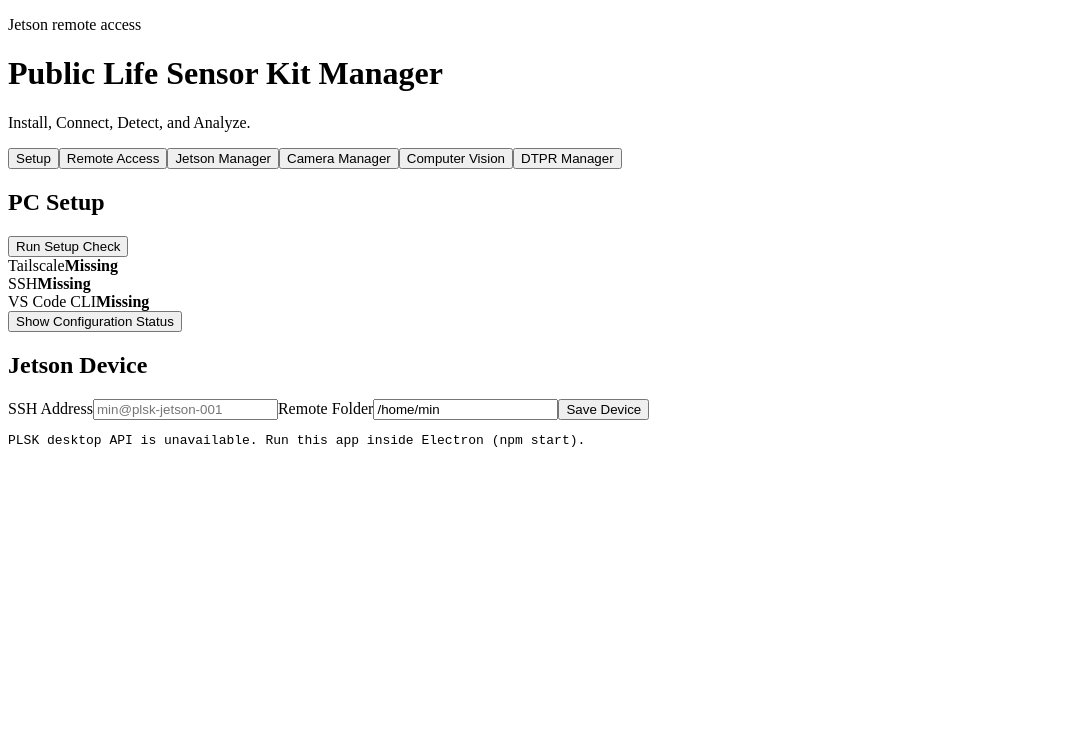
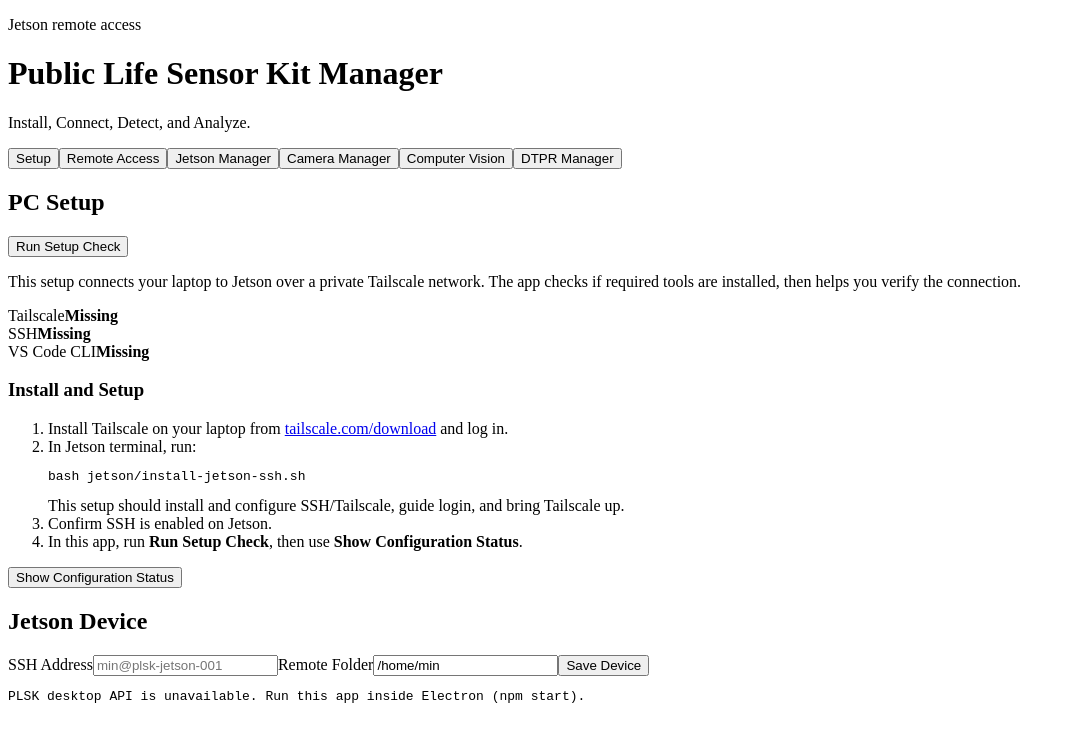
Before and after one commit to civic-data-design-lab/cddl-benchmark-guidebook-code, a React (Vite) app in the folder control_app/: page / in a window 1280 px wide. Shown: the top 742 px of the page, without its empty margins (0-1075 px from the left). Built offline with nearby package versions, Linux system fonts and the light colour scheme; the HTML template or start-up script is replaced by a standard one.

Commit message:
computer vision updates

```diff
--- a/control_app/src/App.jsx
+++ b/control_app/src/App.jsx
@@ -178,6 +178,42 @@
       window.clearInterval(timerId);
     };
   }, [activePage, cameraStatus?.collectorSession, cameraConfig, device.sshAddress]);
+
+  useEffect(() => {
+    if (activePage !== 'cv' || cvStatus?.sessionState !== 'running') {
+      return undefined;
+    }
+
+    let cancelled = false;
+
+    async function refreshCvLogsSilently() {
+      try {
+        const [logResult, statusResult] = await Promise.all([
+          plskApi.runCvAction(device.sshAddress, 'read-logs', cvConfig),
+          plskApi.getCvStatus(device.sshAddress, cvConfig),
+        ]);
+
+        if (!cancelled && logResult?.ok) {
+          setCvLog(logResult.detail || '');
+        }
+
+        if (!cancelled && statusResult?.ok) {
+          setCvStatus(statusResult.status || null);
+        }
+      } catch {
+        // Keep visible status stable while background CV polling is active.
+      }
+    }
+
+    refreshCvLogsSilently();
+    const timerId = window.setInterval(refreshCvLogsSilently, 10000);
+
+    return () => {
+      cancelled = true;
+      window.clearInterval(timerId);
+    };
+  }, [activePage, cvStatus?.sessionState, cvConfig, device.sshAddress]);
+
   useEffect(() => {
     let mounted = true;
 
@@ -799,23 +835,56 @@
     if (action === 'read-logs') {
       setCvLog('[CV]\nLoading logs...\n');
     }
+    if (action === 'setup-env') {
+      setCvLog('[CV ENV]\nStarting conda environment setup...\n');
+    }
+    if (action === 'start') {
+      setCvLog('[CV]\nStarting detection session...\n');
+    }
+    if (action === 'stop') {
+      setCvLog('[CV]\nStopping detection session...\n');
+    }
 
     try {
       const result = await plskApi.runCvAction(device.sshAddress, action, cvConfig);
-      if (action === 'read-logs' && result.ok) {
-        setCvLog(result.detail || '');
+      if (action === 'read-logs' || action === 'setup-env' || action === 'start' || action === 'stop') {
+        setCvLog(result.detail || result.message || '');
       }
-      if (action === 'start' && result.ok) {
-        setCvStatus((current) => ({ ...(current || {}), sessionState: 'running' }));
-      }
-      if (action === 'stop' && result.ok) {
-        setCvStatus((current) => ({ ...(current || {}), sessionState: 'stopped' }));
-      }
-      setStatus({
+
+      let statusPayload = {
         type: result.ok ? 'success' : 'error',
         message: result.message,
         detail: result.detail,
-      });
+      };
+
+      if (action === 'start' || action === 'stop') {
+        const [statusResult, logResult] = await Promise.all([
+          plskApi.getCvStatus(device.sshAddress, cvConfig),
+          plskApi.runCvAction(device.sshAddress, 'read-logs', cvConfig),
+        ]);
+
+        if (statusResult.ok) {
+          setCvStatus(statusResult.status || null);
+        }
+        if (logResult.ok) {
+          setCvLog(logResult.detail || '');
+        }
+
+        if (
+          action === 'start' &&
+          result.ok &&
+          statusResult.ok &&
+          statusResult.status?.sessionState !== 'running'
+        ) {
+          statusPayload = {
+            type: 'error',
+            message: 'CV start command ran, but session is not running.',
+            detail: logResult.detail || statusResult.detail || result.detail,
+          };
+        }
+      }
+
+      setStatus(statusPayload);
     } catch (error) {
       setStatus({ type: 'error', message: error.message });
     } finally {
--- a/control_app/src/components/SetupChecklist.jsx
+++ b/control_app/src/components/SetupChecklist.jsx
@@ -38,10 +38,50 @@
         </button>
       </div>
 
+      <div className="setup-guide-intro">
+        <p>
+          This setup connects your laptop to Jetson over a private Tailscale
+          network. The app checks if required tools are installed, then helps
+          you verify the connection.
+        </p>
+      </div>
+
       <div className="checklist">
         <ToolRow name="tailscale" result={dependencies?.tailscale} />
         <ToolRow name="ssh" result={dependencies?.ssh} />
         <ToolRow name="code" result={dependencies?.code} />
+      </div>
+
+      <div className="setup-steps">
+        <h3>Install and Setup</h3>
+        <ol>
+          <li>
+            Install Tailscale on your laptop from{" "}
+            <a
+              href="https://tailscale.com/download"
+              target="_blank"
+              rel="noreferrer"
+            >
+              tailscale.com/download
+            </a>{" "}
+            and log in.
+          </li>
+          <li>
+            In Jetson terminal, run:
+            <pre className="setup-command-block">
+              <code>bash jetson/install-jetson-ssh.sh</code>
+            </pre>
+            This setup should install and configure SSH/Tailscale, guide login,
+            and bring Tailscale up.
+          </li>
+          <li>
+            Confirm SSH is enabled on Jetson.
+          </li>
+          <li>
+            In this app, run <strong>Run Setup Check</strong>, then use{" "}
+            <strong>Show Configuration Status</strong>.
+          </li>
+        </ol>
       </div>
 
       {hasDependencies && !dependencies.code.installed ? (
@@ -64,6 +104,16 @@
         </div>
       ) : null}
 
+      {hasDependencies && !dependencies.ssh.installed ? (
+        <div className="note warning">
+          <strong>SSH client is missing on this laptop.</strong>
+          <p>
+            Install OpenSSH client, then run setup check again. This app uses
+            SSH to run Jetson commands and open remote sessions.
+          </p>
+        </div>
+      ) : null}
+
       <div className="tailscale-status">
         <button
           type="button"
--- a/control_app/src/styles.css
+++ b/control_app/src/styles.css
@@ -224,6 +224,58 @@
   max-height: 220px;
   overflow: auto;
   padding: 14px;
+}
+
+.setup-guide-intro {
+  background: #f8fafc;
+  border: 1px solid #e3e9ef;
+  border-radius: 8px;
+  margin-bottom: 14px;
+  padding: 12px 14px;
+}
+
+.setup-guide-intro p {
+  color: #415466;
+  line-height: 1.45;
+  margin: 0;
+}
+
+.setup-steps {
+  border: 1px solid #e3e9ef;
+  border-radius: 8px;
+  margin-top: 14px;
+  padding: 14px 16px;
+}
+
+.setup-steps h3 {
+  font-size: 0.98rem;
+  margin: 0 0 10px;
+}
+
+.setup-steps ol {
+  color: #334155;
+  margin: 0;
+  padding-left: 20px;
+}
+
+.setup-steps li {
+  line-height: 1.45;
+  margin: 0 0 8px;
+}
+
+.setup-steps li:last-child {
+  margin-bottom: 0;
+}
+
+.setup-command-block {
+  background: #111827;
+  border-radius: 8px;
+  color: #e5edf5;
+  font-size: 0.84rem;
+  line-height: 1.5;
+  margin: 8px 0;
+  overflow: auto;
+  padding: 12px;
 }
 
 .device-form {
```
Also changed, not shown: control_app/electron/main.js (+34 -3 lines), 1 other file (tests, documents, lock files or other folders).
